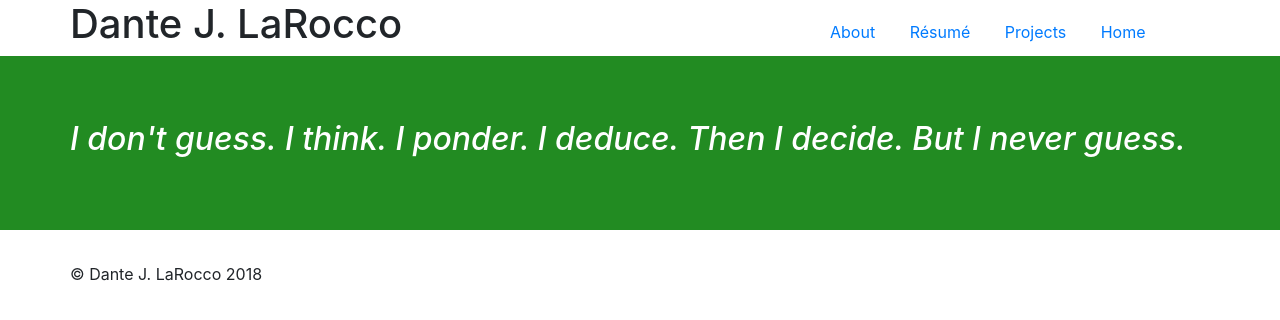
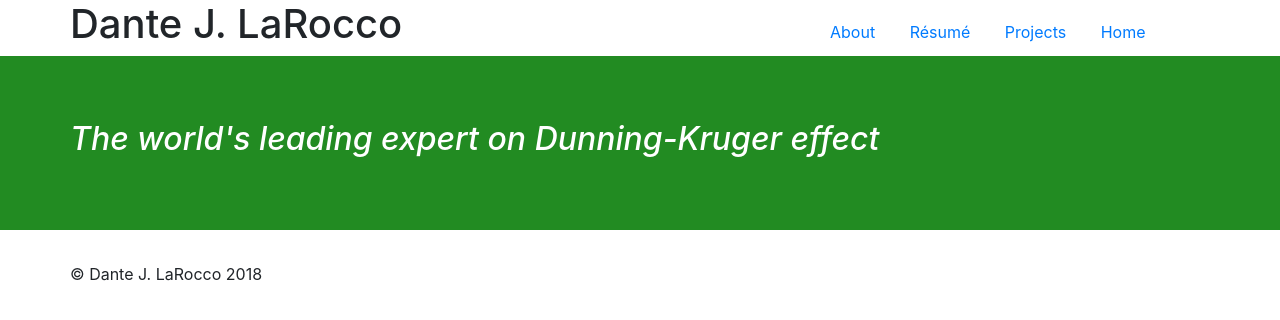
Before and after one commit to dantejlarocco/dantejlarocco.github.io, a Jekyll site: the page bio.html, which Jekyll copies as it is, in a window 1280 px wide. Shown: the top 320 px of the page. Built offline with Jekyll 4.4.1, drawn with Linux system fonts in a browser that asks for light colours.

Commit message:
change flavortext

```diff
--- a/bio.html
+++ b/bio.html
@@ -24,7 +24,7 @@
     <section class="jumbotron jumbotron-fluid">
       <div class="container">
         <div class="row text-center">
-          <h2 class="text-white"><i>I don't guess. I think. I ponder. I deduce. Then I decide. But I never guess.</i></h2>
+          <h2 class="text-white"><i>The world's leading expert on Dunning-Kruger effect</i></h2>
         </div>
       </div>
     </section>
```
